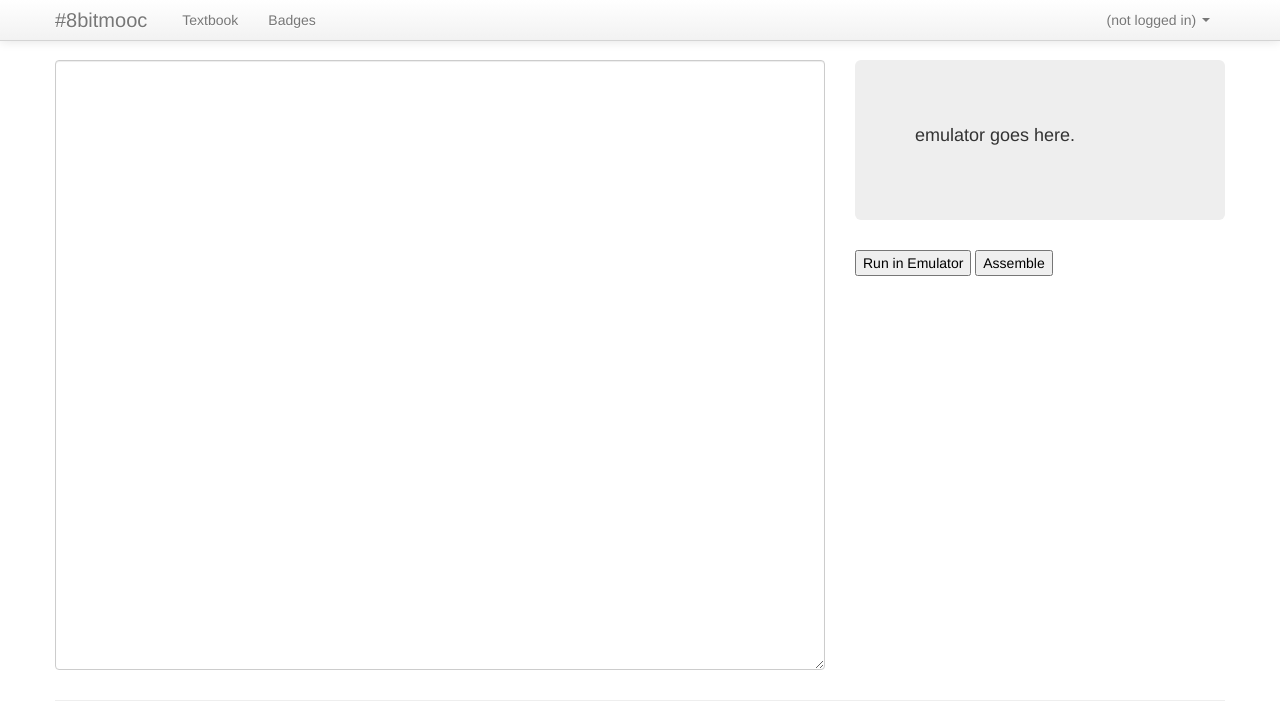
After one commit to isharacomix/8bitmooc, a Django app: page /playground/ in a window 1280 px wide. The commit adds this page. Shown: the top 705 px of the page. Run offline with Django 3.2, Linux system fonts and the light colour scheme; some libraries are stand-ins or nearby versions; grey boxes are pictures that could not be loaded.

Commit message:
Started building the playground. TOMORROW, WE ASSEMBLE!

```diff
--- /dev/null
+++ b/mooc/assembler/templates/assembler_playground.html
@@ -0,0 +1,28 @@
+{% extends "layout_base.html" %}
+{% load textbook %}
+
+{% block title %}Playground{% endblock title %}
+
+{% block body %}
+
+    <div class="row">
+        <form name="input" action="URL HERE" method="post">{% csrf_token %}
+        <div class="span8">
+            <div>
+
+<textarea class="input-block-level code-input" rows="30" name="code" wrap="physical"></textarea>
+
+            </div>
+        </div>
+
+        <div class="span4">
+            <div class="hero-unit">
+                <p>emulator goes here.</p>
+            </div>
+            <input type="submit" name="run" value="Run in Emulator" />
+            <input type="submit" name="assemble" value="Assemble" />
+        </div>
+        </form>
+    </div>
+
+{% endblock body %}
--- /dev/null
+++ b/mooc/assembler/urls.py
@@ -0,0 +1,10 @@
+from django.conf.urls import patterns, include, url
+from django.views.generic.base import TemplateView
+
+from assembler import views
+
+
+# Textbook URL pattern.
+urlpatterns = patterns('',
+    url(r'^playground/$', views.view_playground, name='playground'),
+)
--- a/mooc/assembler/views.py
+++ b/mooc/assembler/views.py
@@ -1 +1,24 @@
 # Create your views here.
+
+from django import forms
+from django.conf import settings
+from django.core.urlresolvers import reverse
+from django.core import exceptions
+from django.http import (HttpResponse, HttpResponseRedirect,
+                         HttpResponseForbidden, Http404)
+from django.shortcuts import render, redirect
+
+from textbook.models import Page
+from students.models import Student
+
+import random
+
+
+def view_playground(request):
+    return render( request, "assembler_playground.html")
+
+
+
+
+# This will take the post request and store it in the DB.
+#def do_playground()
--- /dev/null
+++ b/mooc/mooc/static/css/moocstrap.css
@@ -0,0 +1,9 @@
+/*!
+ * Moocstrap
+ *
+ * Custom CSS
+ */
+
+.code-input {
+  font-family: Monaco, Menlo, Consolas, "Courier New", monospace;
+}
--- a/mooc/mooc/templates/layout_base.html
+++ b/mooc/mooc/templates/layout_base.html
@@ -13,6 +13,7 @@
         {% block styles %}
         <link rel="stylesheet" href="{% static "css/bootstrap.css" %}">
         <link rel="stylesheet" href="{% static "css/bootstrap-responsive.css" %}">
+        <link rel="stylesheet" href="{% static "css/moocstrap.css" %}">
         {% endblock styles %}
     </head>
 
--- a/mooc/mooc/urls.py
+++ b/mooc/mooc/urls.py
@@ -18,6 +18,7 @@ urlpatterns = patterns('',
 
     # Apps!
     url(r'^', include('students.urls')),            # /~<user>/     # /profile/
+    url(r'^', include('assembler.urls')),           # /playground/
     url(r'^world/', include('lessons.urls')),       # /world/
     url(r'^textbook/', include('textbook.urls')),   # /textbook/
     url(r'^badges/', include('badges.urls')),       # /badges/
```
Also changed, not shown: mooc/mooc/static/css/bootstrap.css.
